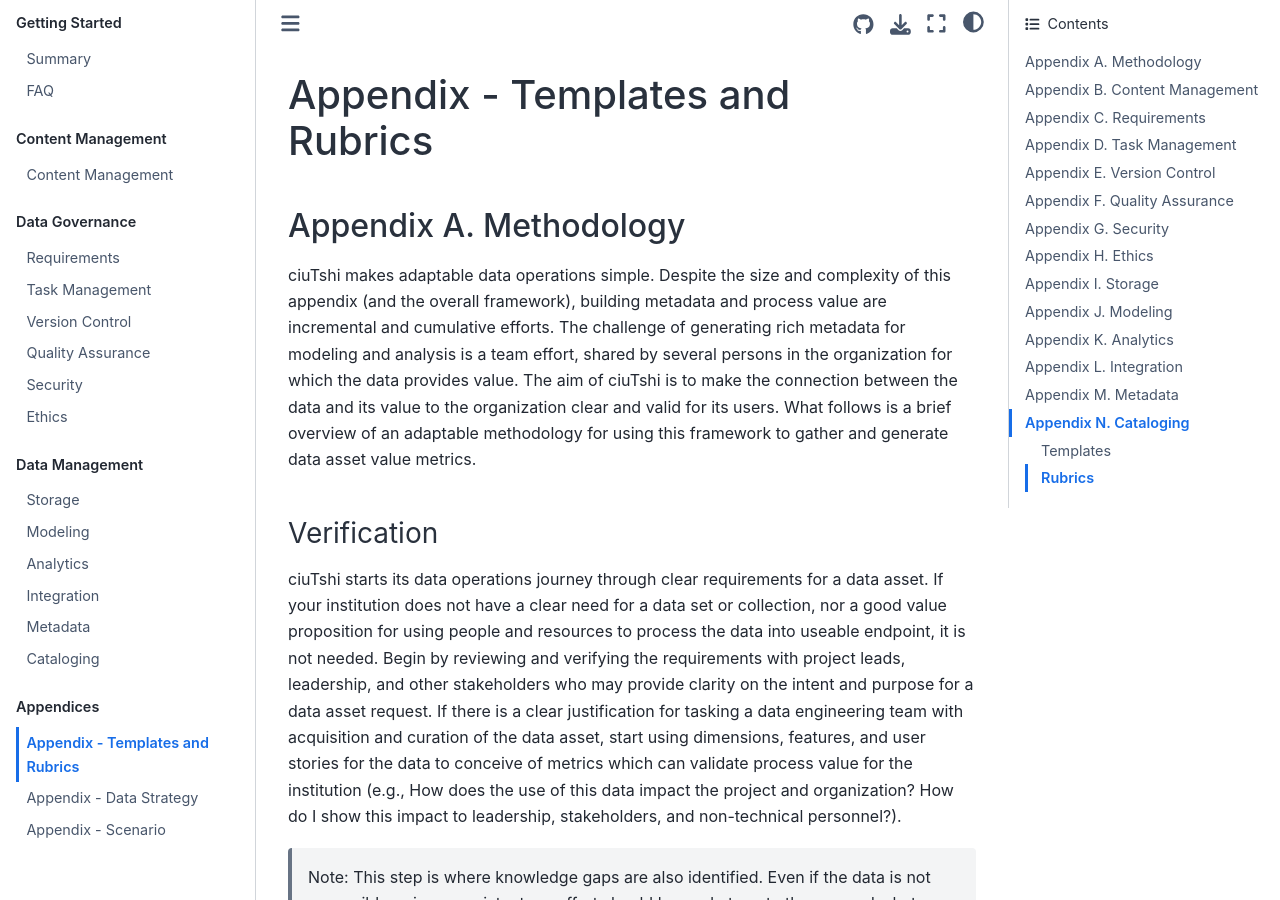
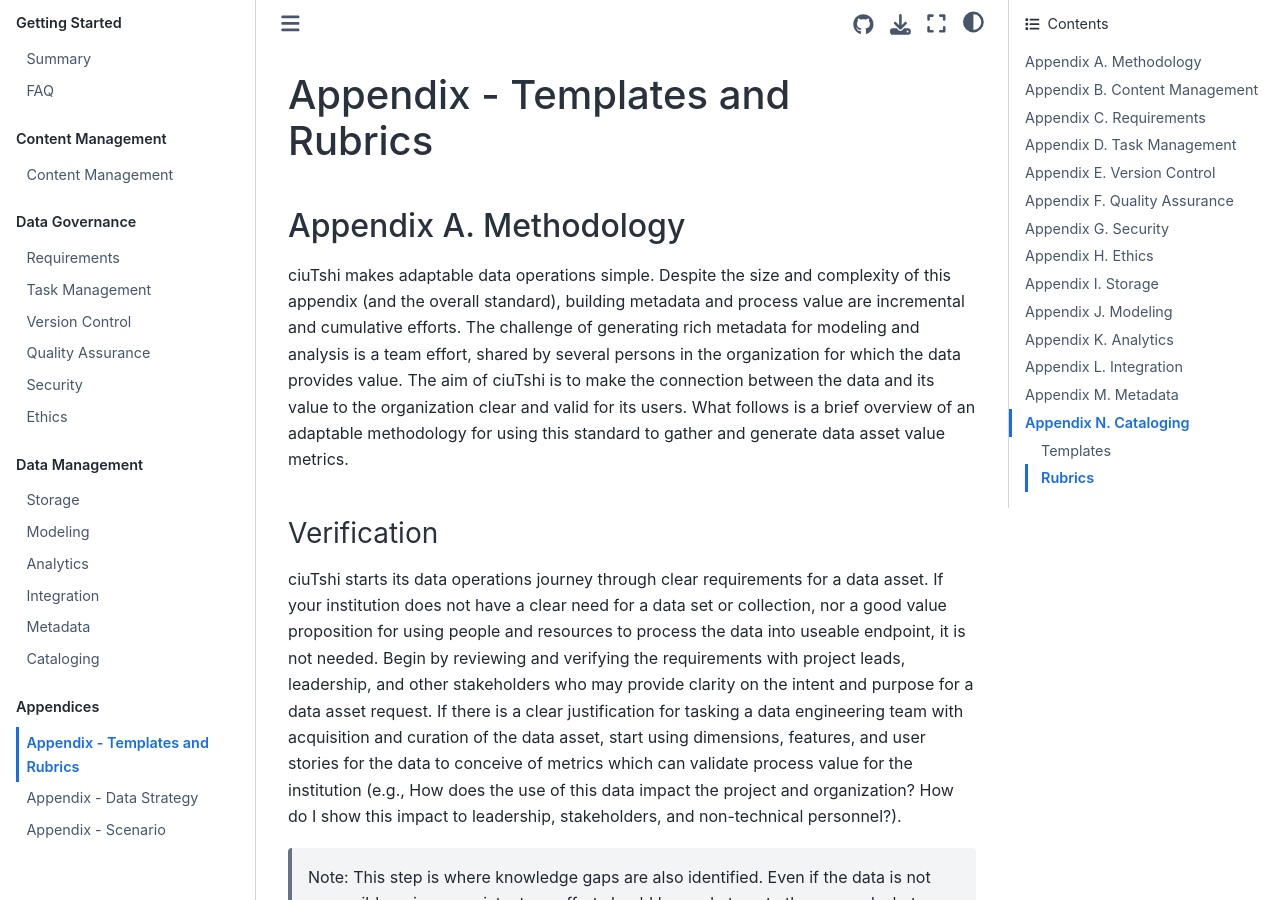
Before and after one commit to CertusGroup/ciutshi, a Sphinx documentation site: the page built from docs/source/appendix_a.md, in a window 1280 px wide and 900 px high. Built offline with Sphinx 7.4.7 and the Sphinx Book theme 1.1.4, drawn with Linux system fonts in a browser that asks for light colours.

Commit message:
update language - appendices

```diff
--- a/docs/source/appendix_a.md
+++ b/docs/source/appendix_a.md
@@ -2,7 +2,7 @@
 
 ## Appendix A. Methodology
 
-ciuTshi makes adaptable data operations simple. Despite the size and complexity of this appendix (and the overall framework), building metadata and process value are incremental and cumulative efforts. The challenge of generating rich metadata for modeling and analysis is a team effort, shared by several persons in the organization for which the data provides value. The aim of ciuTshi is to make the connection between the data and its value to the organization clear and valid for its users. What follows is a brief overview of an adaptable methodology for using this framework to gather and generate data asset value metrics.
+ciuTshi makes adaptable data operations simple. Despite the size and complexity of this appendix (and the overall standard), building metadata and process value are incremental and cumulative efforts. The challenge of generating rich metadata for modeling and analysis is a team effort, shared by several persons in the organization for which the data provides value. The aim of ciuTshi is to make the connection between the data and its value to the organization clear and valid for its users. What follows is a brief overview of an adaptable methodology for using this standard to gather and generate data asset value metrics.
 
 ### Verification
 
```
Also changed, not shown: docs/source/appendix_b.md (+1 -1 lines), docs/source/appendix_c.md (+1 -1 lines).
